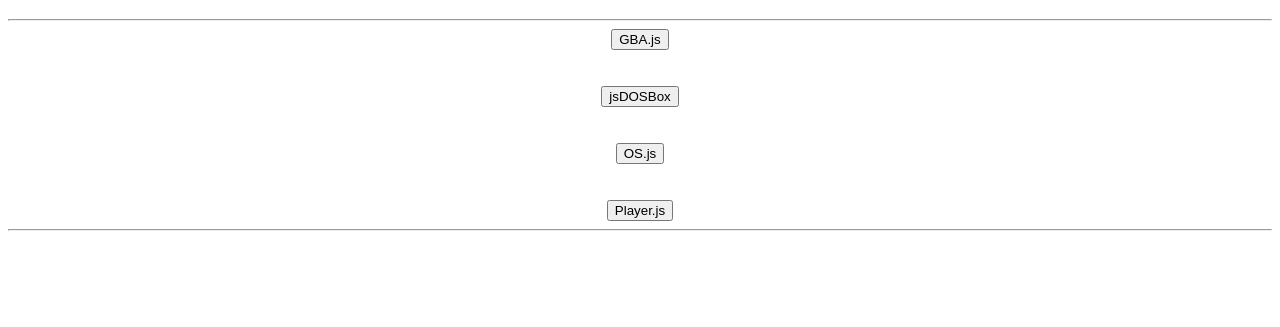
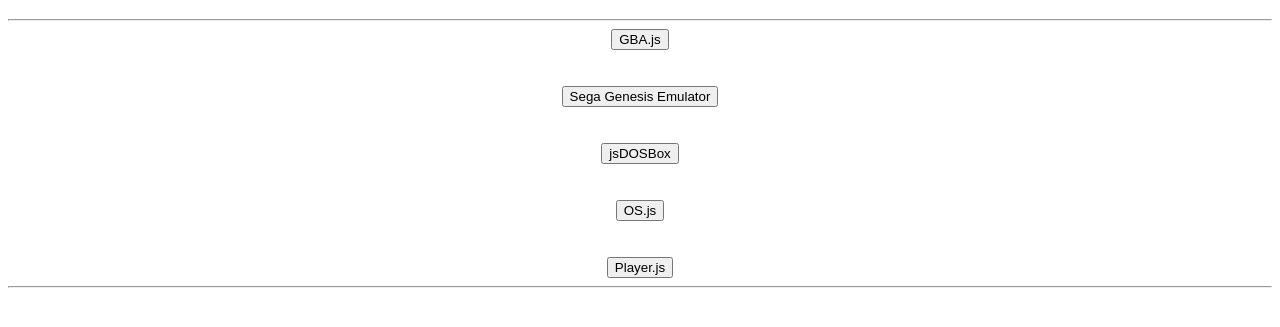
Before and after one commit to sparrdrem/collection.js, a plain HTML site: page index.html in a window 1280 px wide. Shown: the part 61-388 px from the top of the page. Drawn offline with Linux system fonts and the light colour scheme.

Commit message:
Update index.html

```diff
--- a/index.html
+++ b/index.html
@@ -14,6 +14,10 @@
             <br />
             <br />
             <br />
+            <a href="gensemu/SegaGenesisEmulator.htm"><button>Sega Genesis Emulator</button></a>
+            <br />
+            <br />
+            <br />
             <a href="jsdosbox/Jsdosbox.html"><button>jsDOSBox</button></a>
             <br />
             <br />
```
